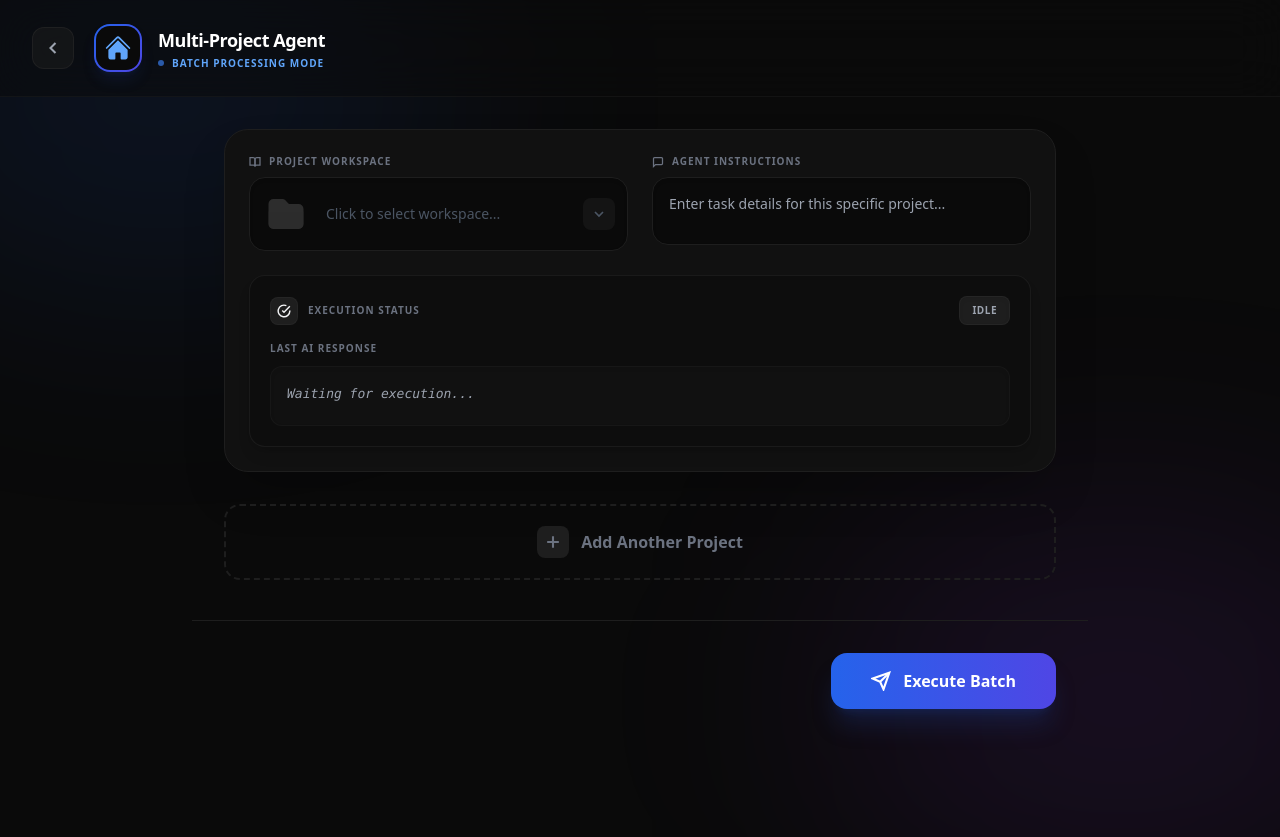
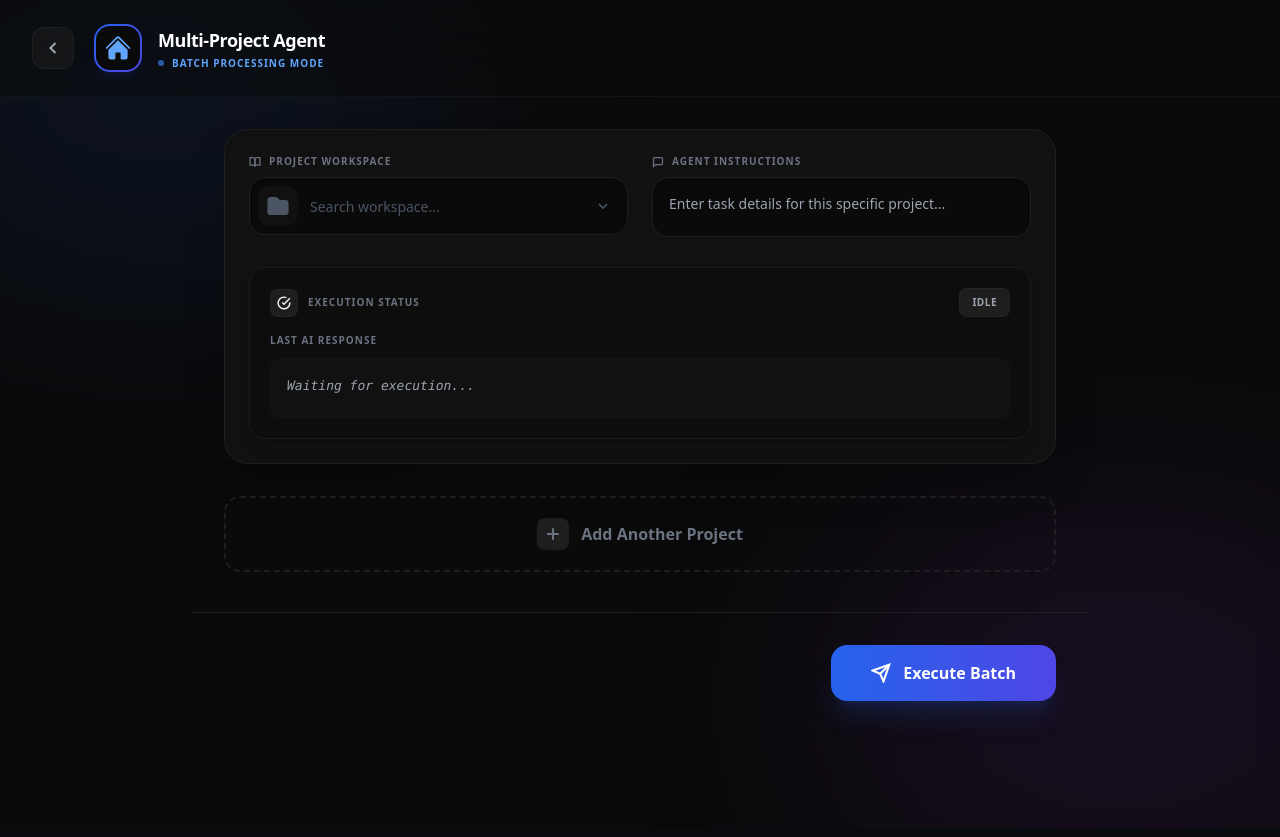
Before and after one commit to AMAMazing/cline-x, a Flask app: page /multi_project in a window 1280 px wide. After the commit the page ends 782 px from the top, so only its background shows below. Run offline with Flask 3, Linux system fonts and the light colour scheme; some libraries are stand-ins or nearby versions.

Commit message:
Icons Rate Limit Fix

```diff
--- a/main.py
+++ b/main.py
@@ -209,6 +209,7 @@ def handle_llm_interaction(prompt):
 
 # --- FLASK ROUTES ---
 @app.route('/', methods=['GET'])
+@limiter.exempt
 def home():
     logger.debug(f"GET request to / from {request.remote_addr}")
     public_url = ngrok_tunnel.public_url if 'ngrok_tunnel' in globals() and ngrok_tunnel else 'Starting...'
@@ -225,6 +226,7 @@ def home():
                            api_key=API_KEY)
 
 @app.route('/model', methods=['GET', 'POST'])
+@limiter.exempt
 def model_route():
     global current_model, config
     if request.method == 'GET':
@@ -248,6 +250,7 @@ def model_route():
             return jsonify({'success': False, 'error': str(e)}), 500
 
 @app.route('/notifications', methods=['POST'])
+@limiter.exempt
 def notification_settings():
     global ntfy_notification_level, config
     try:
@@ -269,6 +272,7 @@ def notification_settings():
         return jsonify({'success': False, 'error': str(e)}), 500
 
 @app.route('/notifications/enable', methods=['POST'])
+@limiter.exempt
 def enable_ntfy():
     global config
     try:
@@ -284,6 +288,7 @@ def enable_ntfy():
         return jsonify({'success': False, 'error': str(e)}), 500
 
 @app.route('/log-level', methods=['POST'])
+@limiter.exempt
 def set_log_level():
     global terminal_log_level, config
     try:
@@ -311,6 +316,7 @@ def set_log_level():
         return jsonify({'success': False, 'error': str(e)}), 500
 
 @app.route('/alert-level', methods=['POST'])
+@limiter.exempt
 def set_alert_level():
     global terminal_alert_level, config
     try:
@@ -434,6 +440,7 @@ def toggle_auth():
         return jsonify({'success': False, 'error': str(e)}), 500
 
 @app.route('/theme', methods=['POST'])
+@limiter.exempt
 def theme_settings():
     global current_theme, config
     try:
@@ -455,6 +462,7 @@ def theme_settings():
         return jsonify({'success': False, 'error': str(e)}), 500
 
 @app.route('/api/open-rules', methods=['POST'])
+@limiter.exempt
 def open_rules_file():
     try:
         data = request.json
@@ -557,17 +565,20 @@ def chat_completions():
         return jsonify({'error': {'message': str(e)}}), 500
 
 @app.route('/dashboard')
+@limiter.exempt
 def dashboard():
     projects_data = get_ui_projects_data()
     active_windows = get_ui_active_windows()
     return render_template('dashboard.html', projects=projects_data, active_windows=active_windows)
 
 @app.route('/multi_project')
+@limiter.exempt
 def multi_project():
     projects_data = get_ui_projects_data()
     return render_template('multi_project.html', projects=projects_data)
 
 @app.route('/api/batch_status')
+@limiter.exempt
 def batch_status():
     return jsonify({
         'completed': global_completion_status,
@@ -575,16 +586,19 @@ def batch_status():
     })
 
 @app.route('/chat')
+@limiter.exempt
 def chat():
     project_name = request.args.get('project', 'Project')
     project_path, project_has_icon = get_project_icon_info(project_name)
     return render_template('chat.html', project_name=project_name, project_path=project_path, project_has_icon=project_has_icon)
 
 @app.route('/api/active')
+@limiter.exempt
 def api_active():
     return jsonify(get_ui_active_windows())
 
 @app.route('/api/screenshot')
+@limiter.exempt
 def api_screenshot():
     try:
         img = pyautogui.screenshot()
@@ -597,6 +611,7 @@ def api_screenshot():
         return jsonify({'status': 'error', 'message': str(e)}), 500
 
 @app.route('/get_icon')
+@limiter.exempt
 def get_icon():
     project_path = request.args.get('path')
     if not project_path:
@@ -611,6 +626,7 @@ def get_icon():
     return abort(404)
 
 @app.route('/launch', methods=['POST'])
+@limiter.exempt
 def launch():
     project_path = request.json.get('path')
     vscode_exe = find_vscode_executable()
@@ -626,6 +642,7 @@ def launch():
     return jsonify({'status': 'error', 'message': 'Invalid path'}), 400
 
 @app.route('/focus', methods=['POST'])
+@limiter.exempt
 def focus():
     title_to_find = request.json.get('title')
     project_name = focus_and_maximize_window(title_to_find)
@@ -654,6 +671,7 @@ def send_message():
         return jsonify({'status': 'error', 'message': str(e)}), 500
 
 @app.route('/ignore', methods=['POST'])
+@limiter.exempt
 def ignore_project():
     project_path = request.json.get('path')
     if project_path:
@@ -662,6 +680,7 @@ def ignore_project():
     return jsonify({'status': 'error', 'message': 'Invalid path'}), 400
 
 @app.route('/get_messages')
+@limiter.exempt
 def get_messages():
     return jsonify(chat_history)
 
--- a/templates/multi_project.html
+++ b/templates/multi_project.html
@@ -36,6 +36,11 @@
         }
 
         .hidden { display: none !important; }
+
+        .search-item.active {
+            background-color: rgba(59, 130, 246, 0.1);
+            border-color: rgba(59, 130, 246, 0.5);
+        }
     </style>
 </head>
 <body class="bg-[#0A0A0A] text-gray-100 min-h-screen font-sans selection:bg-blue-500/30">
@@ -53,8 +58,18 @@
         {% include 'components/header.html' %}
     {% endwith %}
 
-    <main class="relative z-10 max-w-4xl mx-auto p-8 flex flex-col g-8" id="project-list">
-        </main>
+    <div id="projects-data" class="hidden">
+        {% for project in projects %}
+        <div class="project-data-item"
+             data-name="{{ project.name }}"
+             data-path="{{ project.path }}"
+             data-has-icon="{{ 'true' if project.has_icon else 'false' }}">
+        </div>
+        {% endfor %}
+    </div>
+
+    <main class="relative z-10 max-w-4xl mx-auto p-8 flex flex-col gap-8" id="project-list">
+    </main>
 
     <div class="relative z-10 max-w-4xl mx-auto px-8 flex gap-4">
         <button onclick="addProjectBlock()" class="flex-1 border-2 border-gray-800 border-dashed hover:border-blue-500/50 hover:bg-blue-500/5 text-gray-500 hover:text-blue-400 font-semibold py-5 rounded-2xl transition-all flex items-center justify-center gap-3 group">
@@ -72,149 +87,150 @@
         </button>
     </div>
 
-    <div id="project-modal" class="fixed inset-0 bg-black/80 backdrop-blur-md z-[100] hidden flex items-center justify-center p-6">
-        <div class="relative w-full max-w-5xl bg-[#111] border border-gray-800 rounded-3xl overflow-hidden shadow-2xl flex flex-col max-h-[90vh]">
-            <div class="flex justify-between items-center p-6 border-b border-gray-800 bg-[#0A0A0A]">
-                <div>
-                    <h2 class="text-xl font-bold text-white">Select Project</h2>
-                    <p class="text-xs text-gray-500">Choose a workspace for this agent block</p>
-                </div>
-                <button onclick="closeProjectModal()" class="p-2 hover:bg-gray-800 rounded-xl text-gray-400 hover:text-white transition-colors border border-gray-800">
-                    <svg xmlns="http://www.w3.org/2000/svg" width="20" height="20" viewBox="0 0 24 24" fill="none" stroke="currentColor" stroke-width="2.5" stroke-linecap="round" stroke-linejoin="round"><path d="M18 6 6 18"/><path d="m6 6 12 12"/></svg>
-                </button>
-            </div>
+    <script>
+        const projectList = document.getElementById('project-list');
+        let blockCounter = 0;
 
-            <div class="p-6 border-b border-gray-800">
-                <div class="relative">
-                    <div class="absolute inset-y-0 left-0 pl-4 flex items-center pointer-events-none text-gray-500">
-                        <svg xmlns="http://www.w3.org/2000/svg" viewBox="0 0 20 20" fill="currentColor" class="w-5 h-5">
-                            <path fill-rule="evenodd" d="M9 3.5a5.5 5.5 0 1 0 0 11 5.5 5.5 0 0 0 0-11ZM2 9a7 7 0 1 1 12.452 4.391l3.328 3.329a.75.75 0 1 1-1.06 1.06l-3.329-3.328A7 7 0 0 1 2 9Z" clip-rule="evenodd" />
-                        </svg>
-                    </div>
-                    <input type="text" id="modal-search"
-                        class="w-full bg-[#0A0A0A] border border-gray-800 text-gray-100 text-sm rounded-2xl focus:ring-blue-500 focus:border-blue-500 block pl-12 p-4 placeholder-gray-600 transition-all"
-                        placeholder="Search workspace name...">
-                </div>
-            </div>
+        const folderSvgSmall = `<svg xmlns="http://www.w3.org/2000/svg" viewBox="0 0 24 24" fill="currentColor" class="w-6 h-6"><path d="M19.5 21a3 3 0 0 0 3-3V9a3 3 0 0 0-3-3h-5.379a.75.75 0 0 1-.53-.22L11.47 3.66A2.25 2.25 0 0 0 9.879 3H4.5a3 3 0 0 0-3 3v12a3 3 0 0 0 3 3h15Z" /><path fill-opacity="0.5" d="M1.5 10.5V18a3 3 0 0 0 3 3h15a3 3 0 0 0 3-3v-7.5H1.5Z" /></svg>`;
 
-            <div class="flex-1 overflow-y-auto p-6 bg-[#0A0A0A]/30">
-                <div class="grid grid-cols-2 md:grid-cols-3 lg:grid-cols-4 gap-4" id="modal-project-grid">
-                    {% for project in projects %}
-                        <div class="modal-project-item group relative bg-[#111] border border-gray-800 hover:border-blue-500/50 rounded-2xl p-5 shadow-lg hover:shadow-blue-900/10 transition-all cursor-pointer flex flex-col items-center justify-center gap-3 h-36"
-                             data-name="{{ project.name|lower }}"
-                             data-path="{{ project.path }}"
-                             data-has-icon="{{ 'true' if project.has_icon else 'false' }}"
-                             onclick="handleModalSelection(this)">
+        // Parse projects data from HTML once
+        const allProjects = Array.from(document.querySelectorAll('.project-data-item')).map(el => ({
+            name: el.dataset.name,
+            path: el.dataset.path,
+            hasIcon: el.dataset.hasIcon === 'true'
+        }));
 
-                            {{ render_icon(project.has_icon, project.path, is_active=False) }}
+        // Close dropdowns when clicking outside
+        document.addEventListener('click', (e) => {
+            if (!e.target.closest('[id^="dropdown-container-"]')) {
+                hideAllDropdowns();
+            }
+        });
 
-                            <div class="project-title text-xs font-bold text-gray-400 group-hover:text-white text-center line-clamp-2 transition-colors">
-                                {{ project.name }}
+        function hideAllDropdowns() {
+            document.querySelectorAll('[id^="search-dropdown-"]').forEach(el => el.classList.add('hidden'));
+            // Remove elevated z-index from blocks
+            document.querySelectorAll('.project-block').forEach(el => el.style.zIndex = '1');
+        }
+
+        function handleSearch(blockId) {
+            const container = document.getElementById(blockId);
+            const input = container.querySelector('.project-search-input').value.toLowerCase();
+            const resultsContainer = container.querySelector('.search-results-list');
+            const pathInput = container.querySelector('.project-path-input');
+
+            // Clear valid path if user starts typing a new search
+            pathInput.value = '';
+
+            let resultsHtml = '';
+            let count = 0;
+
+            allProjects.forEach((project, index) => {
+                const lowerName = project.name.toLowerCase();
+                const lowerPath = project.path.toLowerCase();
+
+                if (!input || lowerName.includes(input) || lowerPath.includes(input)) {
+                    count++;
+                    const iconHtml = project.hasIcon
+                        ? `<img src="/get_icon?path=${encodeURIComponent(project.path)}&t=${new Date().getTime()}" class="w-6 h-6 object-contain">`
+                        : `<div class="text-gray-600">${folderSvgSmall}</div>`;
+
+                    resultsHtml += `
+                        <div class="search-item flex items-center gap-3 px-4 py-3 hover:bg-blue-500/10 cursor-pointer transition-colors border-l-2 border-transparent hover:border-blue-500"
+                             onclick="selectProject('${blockId}', ${index})">
+                            <div class="flex-shrink-0 w-8 h-8 flex items-center justify-center bg-gray-900 rounded-lg">
+                                ${iconHtml}
+                            </div>
+                            <div class="flex flex-col min-w-0">
+                                <div class="text-sm font-semibold text-gray-100 truncate">${project.name}</div>
+                                <div class="text-[10px] text-gray-500 truncate font-mono">${project.path}</div>
                             </div>
                         </div>
-                    {% endfor %}
-                </div>
-            </div>
-        </div>
-    </div>
+                    `;
+                }
+            });
 
-    <script>
-        const projectList = document.getElementById('project-list');
-        const modal = document.getElementById('project-modal');
-        const searchInput = document.getElementById('modal-search');
-        let blockCounter = 0;
-        let activeBlockId = null;
+            if (count > 0) {
+                resultsContainer.innerHTML = resultsHtml;
+            } else {
+                resultsContainer.innerHTML = `<div class="px-4 py-3 text-sm text-gray-500">No projects found matching "${input}"</div>`;
+            }
 
-        const folderSvg = `<svg xmlns="http://www.w3.org/2000/svg" viewBox="0 0 24 24" fill="currentColor" class="w-10 h-10"><path d="M19.5 21a3 3 0 0 0 3-3V9a3 3 0 0 0-3-3h-5.379a.75.75 0 0 1-.53-.22L11.47 3.66A2.25 2.25 0 0 0 9.879 3H4.5a3 3 0 0 0-3 3v12a3 3 0 0 0 3 3h15Z" /><path fill-opacity="0.5" d="M1.5 10.5V18a3 3 0 0 0 3 3h15a3 3 0 0 0 3-3v-7.5H1.5Z" /></svg>`;
-
-        const activeLightningSvg = `<div class="text-green-400"><svg xmlns="http://www.w3.org/2000/svg" fill="none" viewBox="0 0 24 24" stroke-width="1.5" stroke="currentColor" class="w-10 h-10"><path stroke-linecap="round" stroke-linejoin="round" d="m3.75 13.5 10.5-11.25L12 10.5h8.25L9.75 21.75 12 13.5H3.75Z" /></svg></div>`;
-
-        function openProjectModal(blockId) {
-            activeBlockId = blockId;
-            modal.classList.remove('hidden');
-            searchInput.value = '';
-            searchInput.focus();
-            filterModalProjects('');
+            showDropdown(blockId);
         }
 
-        function closeProjectModal() {
-            modal.classList.add('hidden');
-            activeBlockId = null;
+        function showDropdown(blockId) {
+            hideAllDropdowns(); // Hide others
+            const block = document.getElementById(blockId);
+            block.style.zIndex = '50'; // Elevate current block so dropdown overlays others
+
+            const resultsContainer = block.querySelector('.search-results-list');
+            const dropdown = block.querySelector('[id^="search-dropdown-"]');
+
+            if (resultsContainer.innerHTML.trim() === '') {
+                handleSearch(blockId); // Populate default list if empty
+            }
+
+            dropdown.classList.remove('hidden');
         }
 
-        searchInput.addEventListener('keyup', function() {
-            filterModalProjects(this.value.toLowerCase());
-        });
+        function selectProject(blockId, projectIndex) {
+            const project = allProjects[projectIndex];
+            const block = document.getElementById(blockId);
 
-        function filterModalProjects(filter) {
-            const items = document.querySelectorAll('.modal-project-item');
-            items.forEach(item => {
-                if (item.dataset.name.includes(filter)) {
-                    item.classList.remove('hidden');
-                } else {
-                    item.classList.add('hidden');
-                }
-            });
-        }
+            block.querySelector('.project-path-input').value = project.path;
+            block.querySelector('.project-search-input').value = project.name;
 
-        function handleModalSelection(element) {
-            const path = element.dataset.path;
-            // Updated to use the specific class
-            const name = element.querySelector('.project-title').textContent.trim();
-            const hasIcon = element.dataset.hasIcon === 'true';
+            const iconDisplay = block.querySelector('.project-icon-preview');
+            if (project.hasIcon) {
+                iconDisplay.innerHTML = `<img src="/get_icon?path=${encodeURIComponent(project.path)}&t=${new Date().getTime()}" class="w-6 h-6 object-contain">`;
+            } else {
+                iconDisplay.innerHTML = `<div class="text-gray-500">${folderSvgSmall}</div>`;
+            }
 
-            if (activeBlockId) {
-                const block = document.getElementById(activeBlockId);
-                const pathInput = block.querySelector('.project-path-input');
-                const nameDisplay = block.querySelector('.project-name-display');
-                const iconDisplay = block.querySelector('.project-icon-preview');
-                const placeholder = block.querySelector('.project-select-placeholder');
-
-                pathInput.value = path;
-                nameDisplay.textContent = name;
-                nameDisplay.classList.remove('hidden');
-                placeholder.classList.add('hidden');
-
-                if (hasIcon) {
-                    iconDisplay.innerHTML = `<img src="/get_icon?path=${encodeURIComponent(path)}&t=${new Date().getTime()}" class="w-10 h-10 object-contain">`;
-                } else {
-                    iconDisplay.innerHTML = `<div class="text-gray-600">${folderSvg}</div>`;
-                }
-            }
-            closeProjectModal();
+            hideAllDropdowns();
         }
 
         function addProjectBlock() {
             blockCounter++;
             const id = 'block-' + blockCounter;
 
-            // Updated project-icon-preview class list to remove background, border, and shadow
             const html = `
-                <div id="${id}" class="project-block bg-[#111] border border-gray-800 rounded-3xl p-6 shadow-2xl transition-all relative group hover:border-blue-500/20">
+                <div id="${id}" class="project-block bg-[#111] border border-gray-800 rounded-3xl p-6 shadow-2xl transition-all relative group hover:border-blue-500/20" style="z-index: 1;">
                     <button onclick="document.getElementById('${id}').remove()" class="absolute top-5 right-5 p-2 rounded-xl bg-gray-800/50 text-gray-500 hover:text-red-400 hover:bg-red-500/10 transition-all opacity-0 group-hover:opacity-100 z-20" title="Remove Block">
                         <svg xmlns="http://www.w3.org/2000/svg" width="18" height="18" viewBox="0 0 24 24" fill="none" stroke="currentColor" stroke-width="2.5"><path d="M18 6 6 18"/><path d="m6 6 12 12"/></svg>
                     </button>
 
                     <div class="flex flex-col gap-6">
                         <div class="grid grid-cols-1 md:grid-cols-2 gap-6">
-                            <div class="space-y-2">
+                            <div class="space-y-2 relative" id="dropdown-container-${id}">
                                 <label class="flex items-center gap-2 text-[10px] font-bold text-gray-500 uppercase tracking-widest">
                                     <svg xmlns="http://www.w3.org/2000/svg" width="12" height="12" viewBox="0 0 24 24" fill="none" stroke="currentColor" stroke-width="2.5"><path d="M2 3h6a4 4 0 0 1 4 4v14a3 3 0 0 0-3-3H2z"/><path d="M22 3h-6a4 4 0 0 0-4 4v14a3 3 0 0 1 3-3h7z"/></svg>
                                     Project Workspace
                                 </label>
 
-                                <div onclick="openProjectModal('${id}')" class="flex items-center gap-4 bg-[#0A0A0A] border border-gray-800 rounded-2xl p-3 cursor-pointer hover:border-blue-500/30 hover:bg-[#151515] transition-all group/select shadow-inner">
-                                    <div class="project-icon-preview w-12 h-12 flex items-center justify-center">
-                                        <div class="text-gray-700">${folderSvg}</div>
+                                <div class="relative flex items-center gap-3 bg-[#0A0A0A] border border-gray-800 rounded-2xl p-2 focus-within:border-blue-500/50 focus-within:ring-2 focus-within:ring-blue-500/20 transition-all shadow-inner">
+                                    <div class="project-icon-preview w-10 h-10 flex-shrink-0 flex items-center justify-center bg-gray-900 rounded-xl">
+                                        <div class="text-gray-600">${folderSvgSmall}</div>
                                     </div>
-                                    <div class="flex-1">
+
+                                    <div class="flex-1 relative">
                                         <input type="hidden" class="project-path-input" value="">
-                                        <div class="project-select-placeholder text-sm text-gray-600 font-medium">Click to select workspace...</div>
-                                        <div class="project-name-display hidden text-sm text-blue-400 font-bold tracking-tight"></div>
+                                        <input type="text" class="project-search-input w-full bg-transparent text-sm text-gray-100 placeholder-gray-600 outline-none h-full py-2"
+                                               placeholder="Search workspace..."
+                                               oninput="handleSearch('${id}')"
+                                               onfocus="showDropdown('${id}')"
+                                               autocomplete="off">
                                     </div>
-                                    <div class="p-2 rounded-lg bg-gray-800/50 group-hover/select:text-blue-400 text-gray-600">
+
+                                    <div class="pr-2 text-gray-600 pointer-events-none">
                                         <svg xmlns="http://www.w3.org/2000/svg" width="16" height="16" viewBox="0 0 24 24" fill="none" stroke="currentColor" stroke-width="2.5"><path d="m6 9 6 6 6-6"/></svg>
                                     </div>
+                                </div>
+
+                                <div id="search-dropdown-${id}" class="absolute top-full left-0 right-0 mt-2 bg-[#111] border border-gray-800 rounded-2xl shadow-2xl z-[100] hidden overflow-hidden max-h-[300px] flex flex-col">
+                                    <div class="search-results-list overflow-y-auto py-2">
+                                        </div>
                                 </div>
                             </div>
 
@@ -223,7 +239,7 @@
                                     <svg xmlns="http://www.w3.org/2000/svg" width="12" height="12" viewBox="0 0 24 24" fill="none" stroke="currentColor" stroke-width="2.5"><path d="M21 15a2 2 0 0 1-2 2H7l-4 4V5a2 2 0 0 1 2-2h14a2 2 0 0 1 2 2z"/></svg>
                                     Agent Instructions
                                 </label>
-                                <textarea class="w-full bg-[#0A0A0A] border border-gray-800 rounded-2xl px-4 py-4 text-sm text-gray-100 focus:border-blue-500 focus:ring-2 focus:ring-blue-500/20 outline-none resize-none h-[68px] textarea-prompt transition-all shadow-inner" placeholder="Enter task details for this specific project..."></textarea>
+                                <textarea class="w-full bg-[#0A0A0A] border border-gray-800 rounded-2xl px-4 py-4 text-sm text-gray-100 focus:border-blue-500 focus:ring-2 focus:ring-blue-500/20 outline-none resize-none h-[60px] textarea-prompt transition-all shadow-inner" placeholder="Enter task details for this specific project..."></textarea>
                             </div>
                         </div>
 
```
